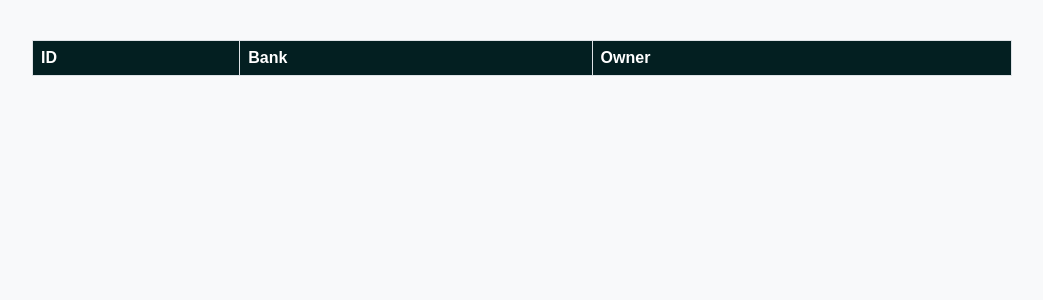
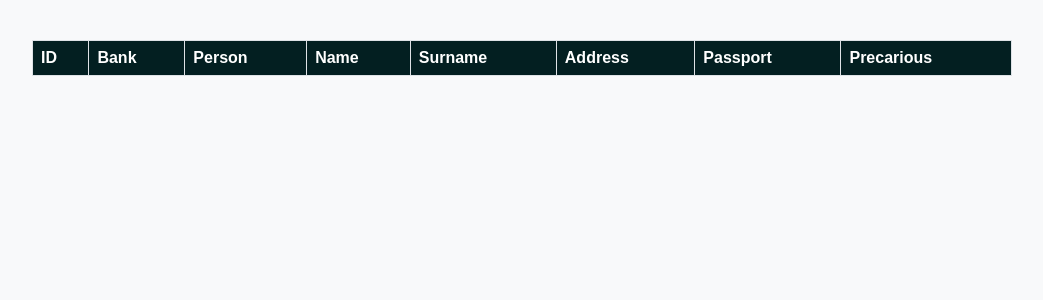
Before and after one commit to 20xygen/MIPTpay, a Django app: page /clients/ in a window 1280 px wide. Shown: the part 118-418 px from the top of the page, without its empty margins (118-1161 px from the left). Run offline with Django 4.2, Linux system fonts and the light colour scheme; data that the repository does not hold is empty.

Commit message:
interface improvements

```diff
--- a/src/miptpaydj/mainapp/templates/banks.html
+++ b/src/miptpaydj/mainapp/templates/banks.html
@@ -28,8 +28,6 @@
                 <tr>
                     <th>ID</th>
                     <th>Name</th>
-                    <th>Number of Users</th>
-                    <th>Number of Clients</th>
                 </tr>
             </thead>
             <tbody>
@@ -37,8 +35,6 @@
                 <tr>
                     <td>{{ bank.id }}</td>
                     <td>{{ bank.name }}</td>
-                    <td>{{ bank.persons.count }}</td>
-                    <td>{{ bank.clients.count }}</td>
                 </tr>
                 {% endfor %}
             </tbody>
--- a/src/miptpaydj/mainapp/templates/clients.html
+++ b/src/miptpaydj/mainapp/templates/clients.html
@@ -28,8 +28,12 @@
                 <tr>
                     <th>ID</th>
                     <th>Bank</th>
-                    <th>Owner</th>
-                    <!-- Добавьте другие необходимые заголовки здесь -->
+                    <th>Person</th>
+                    <th>Name</th>
+                    <th>Surname</th>
+                    <th>Address</th>
+                    <th>Passport</th>
+                    <th>Precarious</th>
                 </tr>
             </thead>
             <tbody>
@@ -38,7 +42,11 @@
                     <td>{{ client.id }}</td>
                     <td>{{ client.bank.name }}</td>
                     <td>{{ client.name }} {{ client.surname }}</td>
-                    <!-- Добавьте другие необходимые ячейки с данными здесь -->
+                    <td>{{ client.name }}</td>
+                    <td>{{ client.surname }}</td>
+                    <td>{% if client.address %}{{ client.address }}{% else %}N/A{% endif %}</td>
+                    <td>{% if client.passport %}{{ client.passport }}{% else %}N/A{% endif %}</td>
+                    <td>{{ client.precarious }}</td>
                 </tr>
                 {% endfor %}
             </tbody>
--- a/src/miptpaydj/mainapp/templates/persons.html
+++ b/src/miptpaydj/mainapp/templates/persons.html
@@ -29,7 +29,8 @@
                     <th>ID</th>
                     <th>Name</th>
                     <th>Surname</th>
-                    <!-- Add other necessary headers here -->
+                    <th>Address</th>
+                    <th>Passport</th>
                 </tr>
             </thead>
             <tbody>
@@ -38,7 +39,8 @@
                     <td>{{ person.id }}</td>
                     <td>{{ person.name }}</td>
                     <td>{{ person.surname }}</td>
-                    <!-- Add other necessary data cells here -->
+                    <td>{{ person.address }}</td>
+                    <td>{{ person.passport }}</td>
                 </tr>
                 {% endfor %}
             </tbody>
--- a/src/miptpaydj/mainapp/views.py
+++ b/src/miptpaydj/mainapp/views.py
@@ -27,3 +27,78 @@ def transactions(request):
 
 def hello_world(request):
     return render(request, 'index.html', {'greeting': 'Hello, world!'})
+
+
+from django.shortcuts import render
+from django.http import HttpResponse
+
+
+def success(request):
+    return HttpResponse("Operation Successful")
+
+
+def deposit(request):
+    if request.method == 'POST':
+        bank = request.POST.get('bank')
+        account_id = request.POST.get('account_id')
+        amount = request.POST.get('amount')
+
+        # logic
+
+        return success(request)
+    else:
+        # Здесь нужно передать список банков и другие необходимые данные в шаблон
+        return render(request, 'deposit.html', {})
+
+
+def withdraw(request):
+    if request.method == 'POST':
+        bank = request.POST.get('bank')
+        account_id = request.POST.get('account_id')
+        amount = request.POST.get('amount')
+
+        # logic
+
+        return success(request)
+    else:
+        # Здесь нужно передать список банков и другие необходимые данные в шаблон
+        return render(request, 'withdraw.html', {})
+
+
+def transfer(request):
+    if request.method == 'POST':
+        from_bank = request.POST.get('from_bank')
+        from_account_id = request.POST.get('from_account_id')
+        to_account_id = request.POST.get('to_account_id')
+        amount = request.POST.get('amount')
+
+        # logic
+
+        return success(request)
+    else:
+        # Здесь нужно передать список банков и другие необходимые данные в шаблон
+        return render(request, 'transfer.html', {})
+
+
+def interbank_transfer(request):
+    if request.method == 'POST':
+        from_bank = request.POST.get('from_bank')
+        to_bank = request.POST.get('to_bank')
+        from_account_id = request.POST.get('from_account_id')
+        to_account_id = request.POST.get('to_account_id')
+        amount = request.POST.get('amount')
+
+        # logic
+
+        return success(request)
+    else:
+        # Здесь нужно передать список банков и другие необходимые данные в шаблон
+        return render(request, 'interbank_transfer.html', {})
+
+
+def change_day(request):
+    if request.method == 'POST':
+
+        return success(request)
+    else:
+        return render(request, 'change_day.html', {})
--- a/src/operators/adapters.py
+++ b/src/operators/adapters.py
@@ -15,7 +15,7 @@ class Adapter:
         return model
 
     def create_client(self, client: src.Client, bank: src.BankModel, person: src.PersonModel):
-        model = src.ClientModel(bank=bank, person=person, name=client.name, surname=client.surname, address=(client.address if client.address is not None else "NO_ADDRESS"), passport=(int(client.passport) if client.passport is not None else 0), precarious=client.precarious)
+        model = src.ClientModel(bank=bank, person=person, name=client.name, surname=client.surname, address=(client.address if client.address is not None else ""), passport=(int(client.passport) if client.passport is not None else 0), precarious=client.precarious)
         model.save()
         return model
 
```
Also changed, not shown: src/miptpaydj/mainapp/templates/plans.html (+7 -1 lines), tests/sampledata.py (+3 -4 lines).
